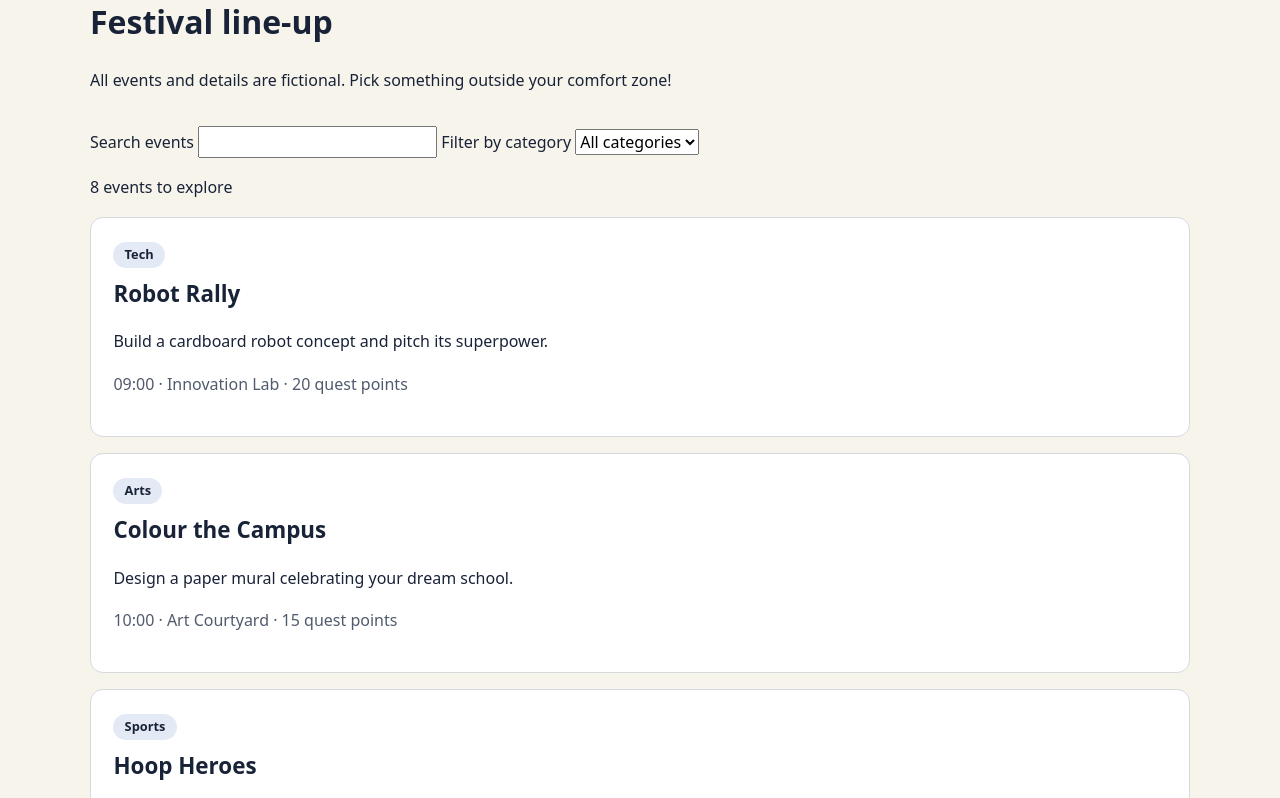
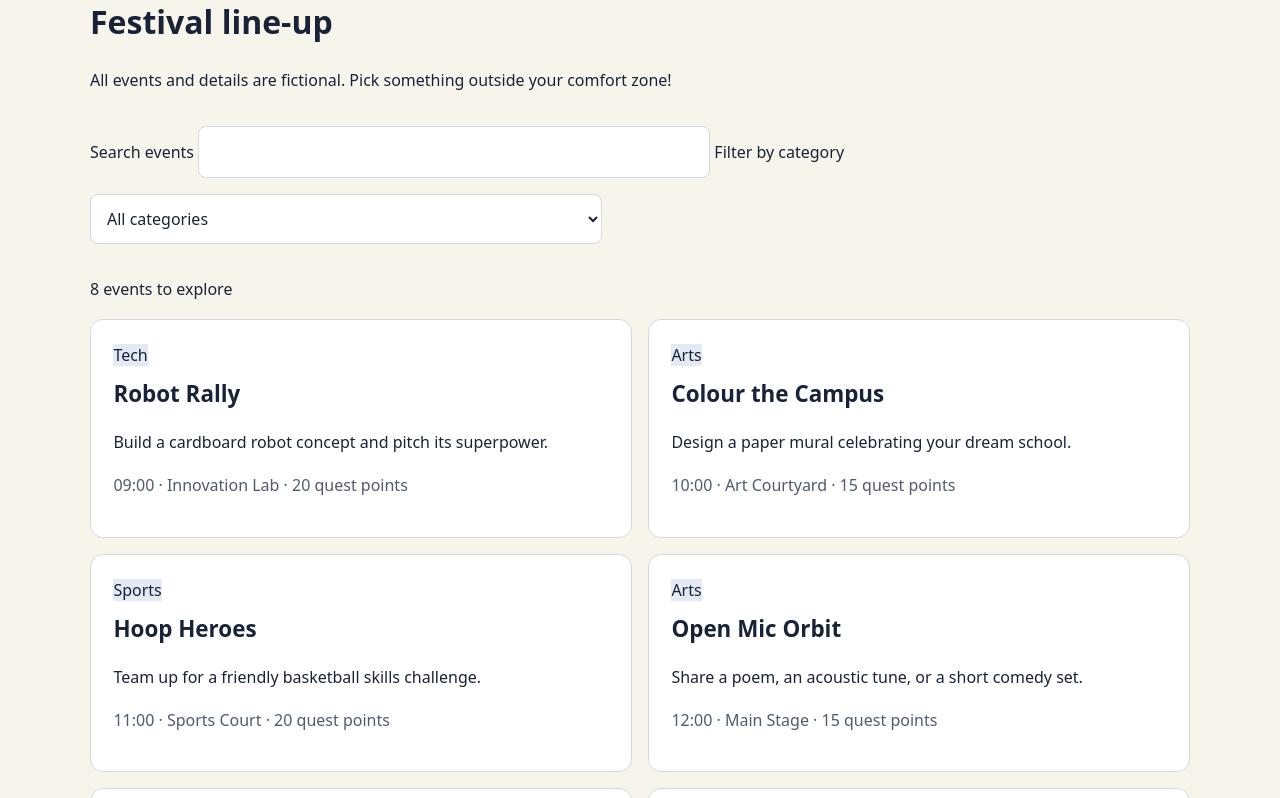
Before and after one commit to AON10Pal/campus-quest, a plain HTML site: page index.html in a window 1280 px wide. Shown: the part 879-1677 px from the top of the page. Drawn offline with Linux system fonts and the light colour scheme.

Commit message:
Improve responsive festival styling

```diff
--- a/styles.css
+++ b/styles.css
@@ -4,6 +4,9 @@
   --accent: #f7cb46;
   --muted: #505b6d;
   --surface: #ffffff;
+  --border: #d5d8dd;
+  --category-bg: #e4eaf5;
+  --focus: #b44000;
 }
 * { box-sizing: border-box; }
 html { scroll-behavior: smooth; }
@@ -23,13 +26,41 @@ h2 { font-size: 2rem; line-height: 1.2; }
 .starter-note { margin-block: 2rem; padding: 1rem; border: 2px dashed #7b6a34; border-radius: .5rem; }
 .section-heading { margin-block: 2rem; }
 .event-grid { display: grid; grid-template-columns: 1fr; gap: 1rem; }
-.event-card { background: var(--surface); border: 1px solid #d5d8dd; border-radius: .8rem; padding: 1.4rem; }
+.event-card {
+  background: var(--surface);
+  border: 1px solid var(--border);
+  border-radius: .8rem;
+  padding: 1.4rem;
+}
+.event-card:hover {
+  box-shadow: 0 4px 12px rgba(25, 35, 56, 0.12);
+}
 .event-card h3 { margin-block: .5rem; font-size: 1.4rem; }
-.category { display: inline-block; border-radius: 1rem; background: #e4eaf5; padding: .15rem .7rem; font-size: .8rem; font-weight: 700; }
+.category {
+  background: var(--category-bg);
+}
 .event-details { color: var(--muted); }
 .footer { padding-block: 3rem; color: var(--muted); }
-:focus-visible { outline: 3px solid #b44000; outline-offset: 4px; }
+:focus-visible {
+  outline: 3px solid var(--focus);
+  outline-offset: 4px;
+}
 .skip-link { position: absolute; left: 1rem; top: -5rem; padding: .5rem; background: white; color: var(--ink); }
 .skip-link:focus { top: 1rem; }
+#event-search,
+#category-filter {
+  width: 100%;
+  max-width: 32rem;
+  padding: .75rem;
+  border: 1px solid var(--border);
+  border-radius: .5rem;
+  background: var(--surface);
+  color: var(--ink);
+  margin-bottom: 1rem;
+}
 @media (prefers-reduced-motion: reduce) { html { scroll-behavior: auto; } }
-/* TASK: Add responsive card columns and styles for your new controls. */
+@media (min-width: 700px) {
+  .event-grid {
+    grid-template-columns: 1fr 1fr;
+  }
+}
```
